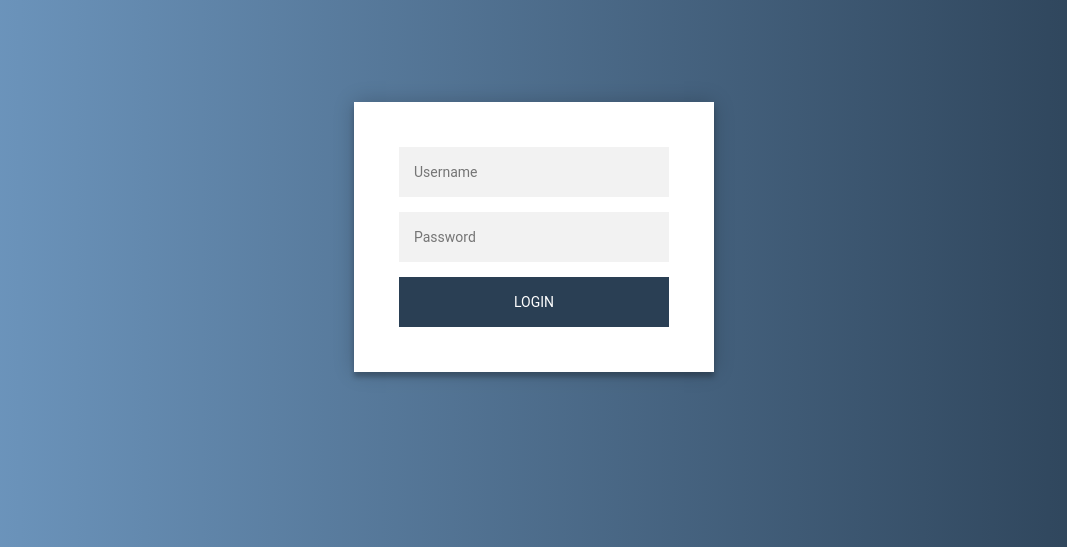
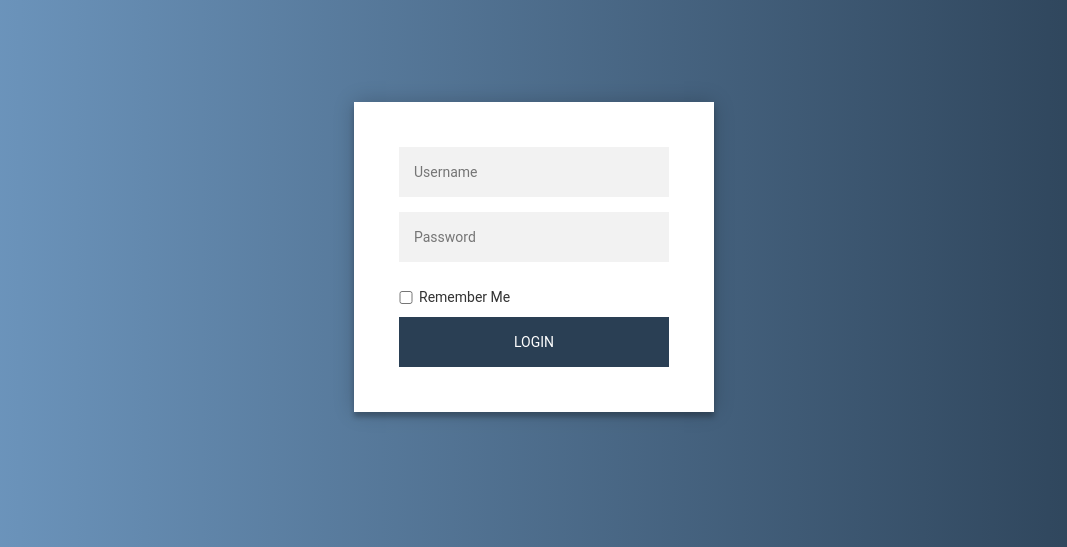
Before and after one commit to anish-shekhawat/cloud-multi-tenants, a Flask app: page /login in a window 1280 px wide. Shown: the top 547 px of the page, without its empty margins (106-1173 px from the left). Run offline with Flask 2, Linux system fonts and the light colour scheme; parts of the project's set-up code (start-up, migrations or seed data) failed here and were passed over; some libraries are stand-ins or nearby versions.

Commit message:
Adds remember me

```diff
--- a/app/forms.py
+++ b/app/forms.py
@@ -1,5 +1,5 @@
 from flask_wtf import Form
-from wtforms import StringField, PasswordField, TextAreaField, SelectField
+from wtforms import StringField, PasswordField, TextAreaField, SelectField, BooleanField
 from wtforms.validators import DataRequired
 
 
@@ -7,6 +7,7 @@ class LoginForm(Form):
     """Login form to access writing and settings pages"""
     username = StringField('Username', validators=[DataRequired()])
     password = PasswordField('Password', validators=[DataRequired()])
+    remember_me = BooleanField('Remember me')
 
 class ProjectForm(Form):
     """Form to create projects"""
--- a/app/static/css/style.css
+++ b/app/static/css/style.css
@@ -53,6 +53,7 @@ body.login {
 }
 
 #sidebar-wrapper.custom {
+  overflow-x: hidden;
   background-color: #2a3f54;
   color: white;
   width: 200px !important;
@@ -156,3 +157,11 @@ h2.project-description {
   background-color: white;
   color: black;
 }
+#remember_me {
+  float: left;
+  width: 5%;
+}
+#remember {
+  float:left;
+  margin-bottom: 10px;
+}
--- a/app/templates/base.html
+++ b/app/templates/base.html
@@ -91,7 +91,7 @@
                 var socket = io.connect(conn_path);
                 socket.on('invited', function(msg) {
                     console.log(msg.msg);
-                    $('.notification-div').notify('You have been invited to ' + msg.msg, success, {position: 'right'});
+                    $('.notification-div').notify('You have been invited to ' + msg.msg, "success", {position: 'right'});
                 });
             });
         </script>
--- a/app/templates/login.html
+++ b/app/templates/login.html
@@ -16,6 +16,11 @@
                         {{ form.hidden_tag() }}
                         {{ form.username(placeholder="Username") }}
                         {{ form.password(placeholder="Password") }}
+                        <div class="checkbox">
+                                <label id="remember">
+                                    {{ form.remember_me }} Remember Me
+                                </label>
+                        </div>
                         <button type="submit">Login</button>
                     </div>
                 </form>
--- a/app/views.py
+++ b/app/views.py
@@ -22,7 +22,7 @@ def login():
         user = app.config['USERS_COLLECTION'].find_one({"_id": form.username.data})
         if user and User.validate_login(user['password'], form.password.data):
             user_obj = User(user['_id'], user['name'])
-            login_user(user_obj)
+            login_user(user_obj, form.remember_me.data)
             flash("Logged in successfully!", category='success')
             return redirect(request.args.get("next") or url_for("home"))
         flash("Wrong username or password!", category='error')
```
